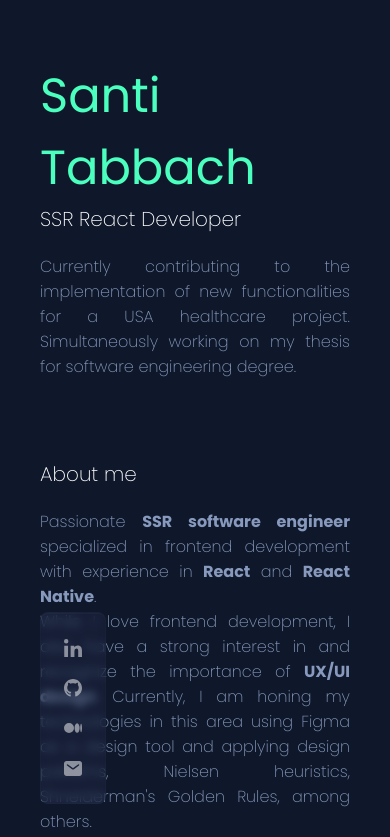
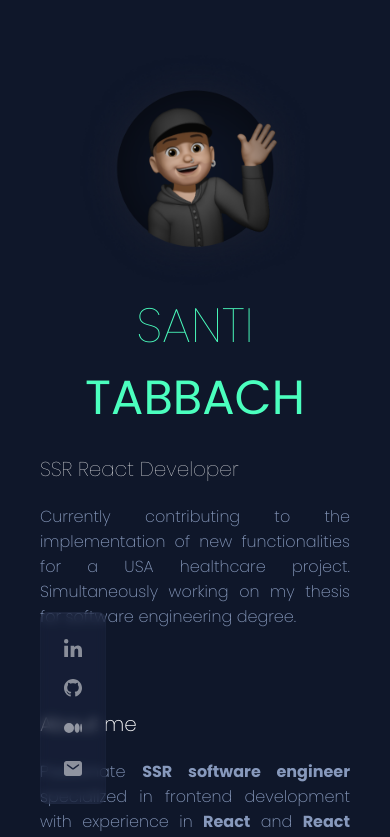
Before and after one commit to SantiTabbach/portfolio, a React (Vite) app: page / in a window 390 px wide. Shown: the top 837 px of the page. Built offline with nearby package versions, Linux system fonts and the light colour scheme.

Commit message:
Add header with avatar

```diff
--- a/src/App.tsx
+++ b/src/App.tsx
@@ -4,20 +4,21 @@ import {
   MediumPosts,
   Section,
   SocialMedia,
+  Header,
 } from "./components";
 import "./App.css";
 
-const { Title, Subtitle, Paragraph } = Typography;
+const { Paragraph, Subtitle } = Typography;
 
 function App() {
   return (
     <div>
+      <Header />
       <div className="main-container">
         <div className="col">
           <Section>
             <>
-              <Title>Santi Tabbach</Title>
-              <Subtitle>SSR React Developer</Subtitle>
+              <Subtitle fontWeight="100">SSR React Developer</Subtitle>
               <Paragraph>
                 Currently contributing to the implementation of new
                 functionalities for a USA healthcare project. Simultaneously
--- a/src/components/index.ts
+++ b/src/components/index.ts
@@ -1,4 +1,5 @@
 export * from "./common";
+export * from "./layout";
 export { default as Technologies } from "./technologies/Technologies";
 export { default as MediumPosts } from "./mediumPosts/MediumPosts";
 export { default as SocialMedia } from "./socialMedia/SocialMedia";
--- /dev/null
+++ b/src/components/layout/header/Header.css
@@ -0,0 +1,44 @@
+.header-container {
+  display: flex;
+  width: 100%;
+  align-items: center;
+  justify-content: start;
+
+  .santi-tabbach {
+    width: 100%;
+    display: flex;
+    flex-direction: row;
+
+    .avatar {
+      width: 250px;
+    }
+
+    @media (max-width: 520px) {
+      flex-direction: column;
+      align-items: center;
+    }
+
+    .name {
+      display: flex;
+      flex-direction: column;
+      justify-content: center;
+      text-align: start;
+
+      @media (max-width: 520px) {
+        flex-direction: row;
+        .title {
+          margin-right: 10px;
+        }
+      }
+
+      @media (max-width: 400px) {
+        flex-direction: column;
+        align-content: center;
+        text-align: center;
+        .title {
+          margin-right: 0;
+        }
+      }
+    }
+  }
+}
--- /dev/null
+++ b/src/components/layout/header/Header.tsx
@@ -0,0 +1,21 @@
+import { Typography } from "../../common";
+import Avatar from "../../../assets/avatars/avatar.png";
+import "./Header.css";
+
+const { Title } = Typography;
+
+const Header = () => {
+  return (
+    <div className="header-container">
+      <div className="santi-tabbach">
+        <img className="avatar" src={Avatar} />
+        <div className="name">
+          <Title fontWeight="100">SANTI </Title>
+          <Title>TABBACH</Title>
+        </div>
+      </div>
+    </div>
+  );
+};
+
+export default Header;
--- /dev/null
+++ b/src/components/layout/index.ts
@@ -0,0 +1 @@
+export { default as Header } from "./header/Header";
```
Also changed, not shown: src/assets/avatars/avatar.png (added), src/assets/avatars/mac.png (added).
